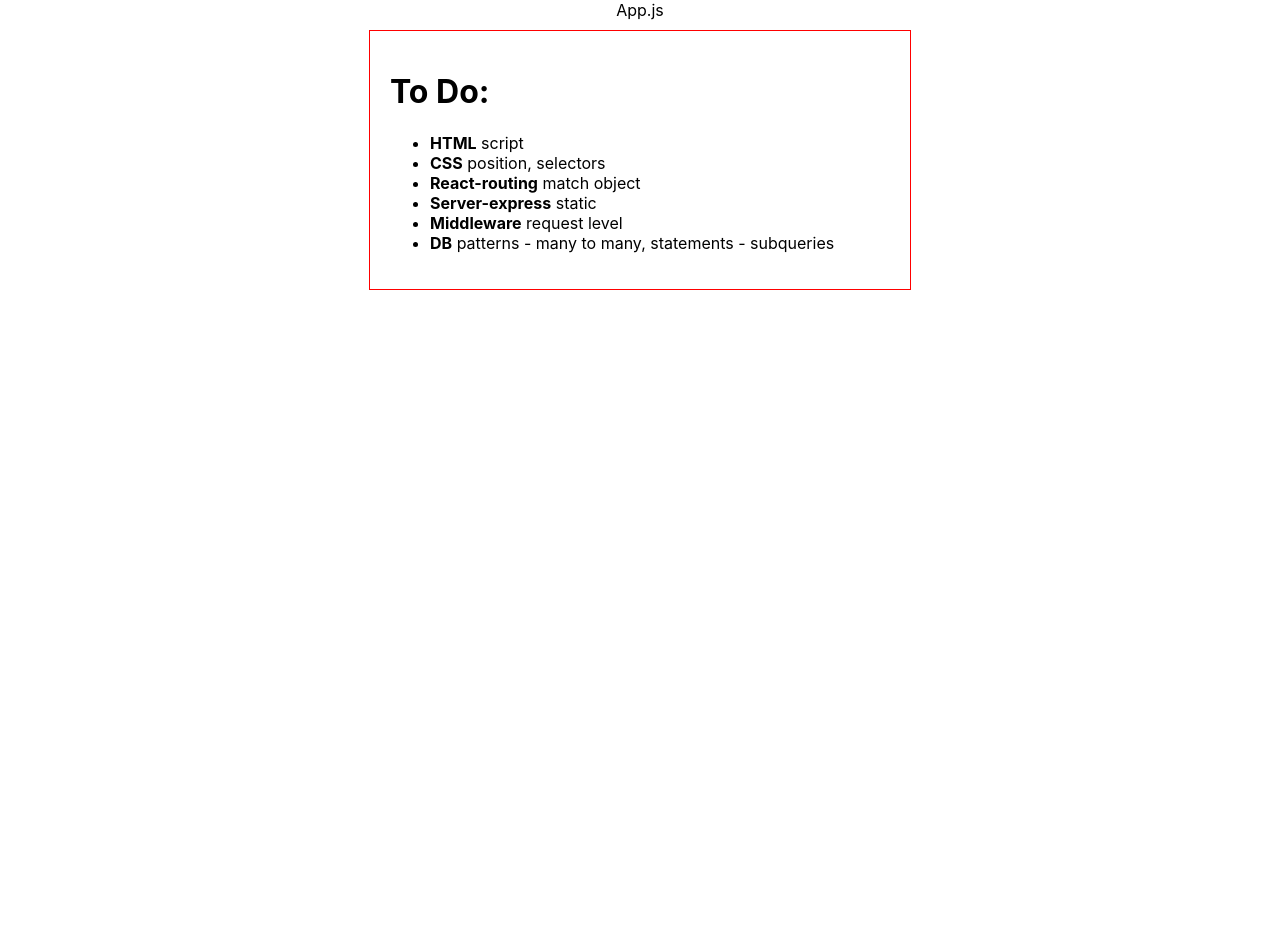
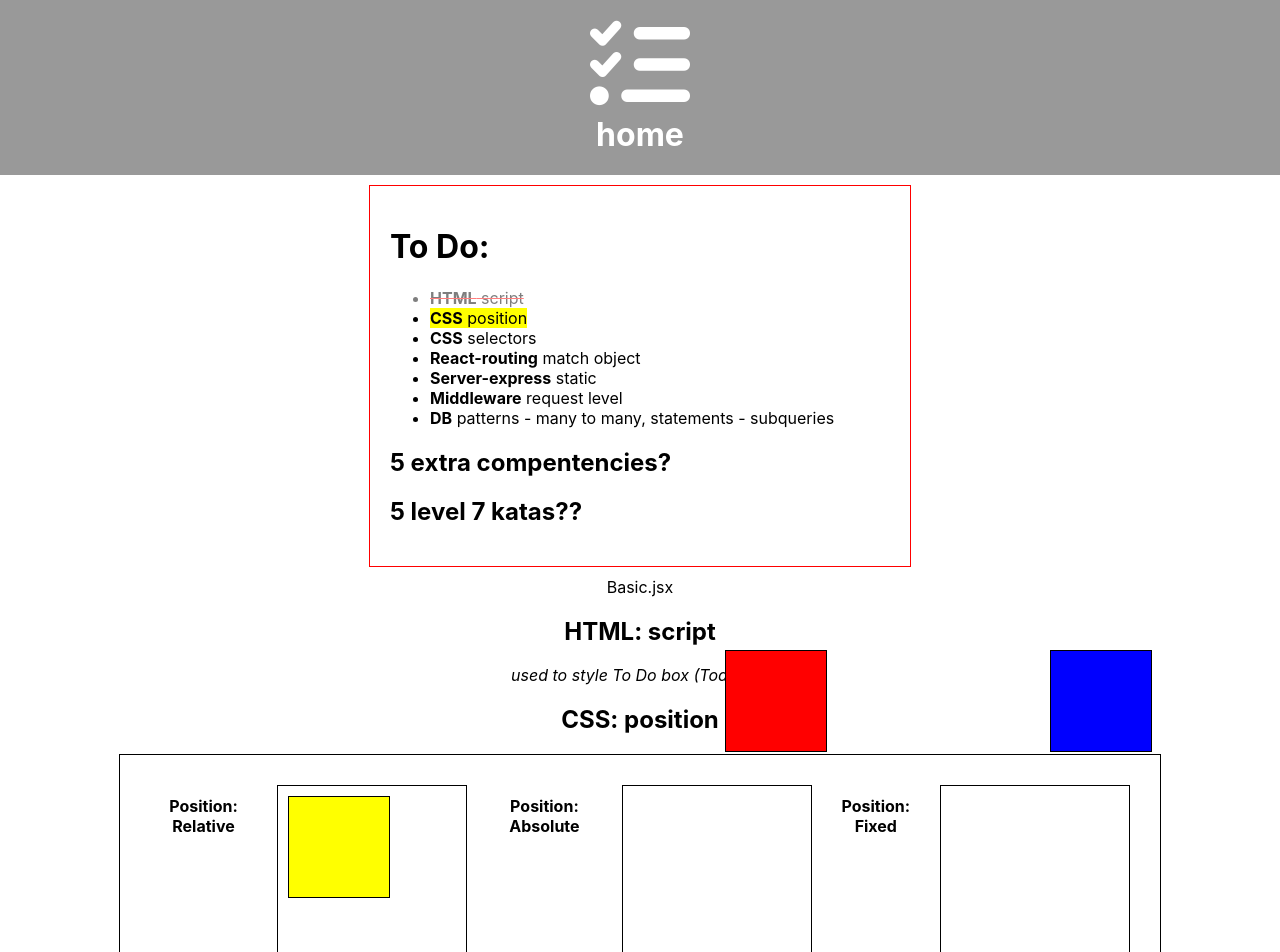
Before and after one commit to fdavison1/compentencies, a React (Create React App) app: page / in a window 1280 px wide. Shown: the top 952 px of the page. Before the commit the page ends 800 px from the top, so only its background shows below. Built offline with nearby package versions, Linux system fonts and the light colour scheme.

Commit message:
component tree

```diff
--- a/package.json
+++ b/package.json
@@ -8,7 +8,8 @@
     "@testing-library/user-event": "^7.1.2",
     "react": "^16.12.0",
     "react-dom": "^16.12.0",
-    "react-scripts": "3.3.0"
+    "react-scripts": "3.3.0",
+    "styled-components": "^4.4.1"
   },
   "scripts": {
     "start": "react-scripts start",
--- a/public/index.html
+++ b/public/index.html
@@ -1,6 +1,7 @@
 <!DOCTYPE html>
 <html lang="en">
   <head>
+      <script src="https://kit.fontawesome.com/eab7f47131.js" crossorigin="anonymous"></script>
     <meta charset="utf-8" />
     <link rel="icon" href="%PUBLIC_URL%/favicon.ico" />
     <meta name="viewport" content="width=device-width, initial-scale=1" />
--- a/src/App.css
+++ b/src/App.css
@@ -1,7 +1,55 @@
 .App {
   text-align: center;
+}
+
+header {
+  box-sizing: border-box;
+  height: 175px;
+  background: #999999;
+}
+
+header i {
+  font-size: 100px;
+  margin-top: 15px;
+  color: white;
+}
+
+header > h1 {
+  color: white;
+  margin: 0;
 }
 
 span {
   font-weight: bold;
 }
+
+.done {
+  text-decoration-line: line-through;
+  text-decoration-color: red;
+  opacity: .5;
+}
+
+body {
+  height: 200vh;
+}
+
+#box1 {
+  position: relative;
+  top: 10px;
+  left: 10px;
+  background: yellow;
+}
+
+#box2 {
+  position: absolute;
+  top: 650px;
+  left: 725px;
+  background: red;
+}
+
+#box3 {
+  position: fixed;
+  top: 650px;
+  left: 1050px;
+  background: blue;
+}
--- a/src/App.js
+++ b/src/App.js
@@ -1,12 +1,17 @@
 import React from 'react';
 import './App.css';
 import Todo from './components/Todo'
+import Basic from './components/Basic'
 
 function App() {
   return (
     <div className="App">
-      App.js
-      <Todo/>
+      <header>
+        <i class="fas fa-tasks"></i>
+        <h1>home</h1>
+      </header>
+      <Todo />
+      <Basic />
     </div>
   );
 }
--- /dev/null
+++ b/src/components/Basic.jsx
@@ -0,0 +1,56 @@
+import React from 'react'
+import styled from 'styled-components'
+
+const BoxField = styled.div`
+border: 1px solid black
+width: 1000px
+margin: 0 auto
+padding: 20px
+display: flex
+justify-content: space-evenly`
+
+const BoxContainer = styled.div`
+border: 1px solid black
+margin: 10px
+height: 200px
+width: 200px`
+
+const Box = styled.div`
+border: 1px solid black
+height: 100px
+width: 100px`
+
+const Italic = styled.p`
+font-style: italic`
+
+export default class Basic extends React.Component {
+    state = {}
+
+    render() {
+        return (
+            <div>
+
+                Basic.jsx
+                <h2>HTML: script</h2>
+                <Italic>used to style To Do box (Todo.jsx)</Italic>
+
+                <h2>CSS: position</h2>
+                <BoxField>
+                    <h4>Position: Relative</h4>
+                    <BoxContainer>
+                        <Box id='box1'></Box>
+                    </BoxContainer>
+                    <h4>Position: Absolute</h4>
+                    <BoxContainer>
+                        <Box id='box2'></Box>
+                    </BoxContainer>
+                    <h4>Position: Fixed</h4>
+                    <BoxContainer>
+                        <Box id='box3'></Box>
+                    </BoxContainer>
+                </BoxField>
+
+            </div>
+        )
+    }
+}
--- a/src/components/Todo.jsx
+++ b/src/components/Todo.jsx
@@ -20,13 +20,16 @@ export default class Todo extends React.Component{
 
                 <h1>To Do:</h1>
                 <ul>
-                    <li><span>HTML</span> script</li>
-                    <li><span>CSS</span> position, selectors</li>
+                    <li className='done'><span>HTML</span> script</li>
+                    <li><mark><span>CSS</span> position</mark></li>
+                    <li><span>CSS</span> selectors</li>
                     <li><span>React-routing</span> match object</li>
                     <li><span>Server-express</span> static</li>
                     <li><span>Middleware</span> request level</li>
                     <li><span>DB</span> patterns - many to many, statements - subqueries</li>
                 </ul>
+                <h2>5 extra compentencies?</h2>
+                <h2>5 level 7 katas??</h2>
 
 
 
```
Also changed, not shown: 1 other file (tests, documents, lock files or other folders).
